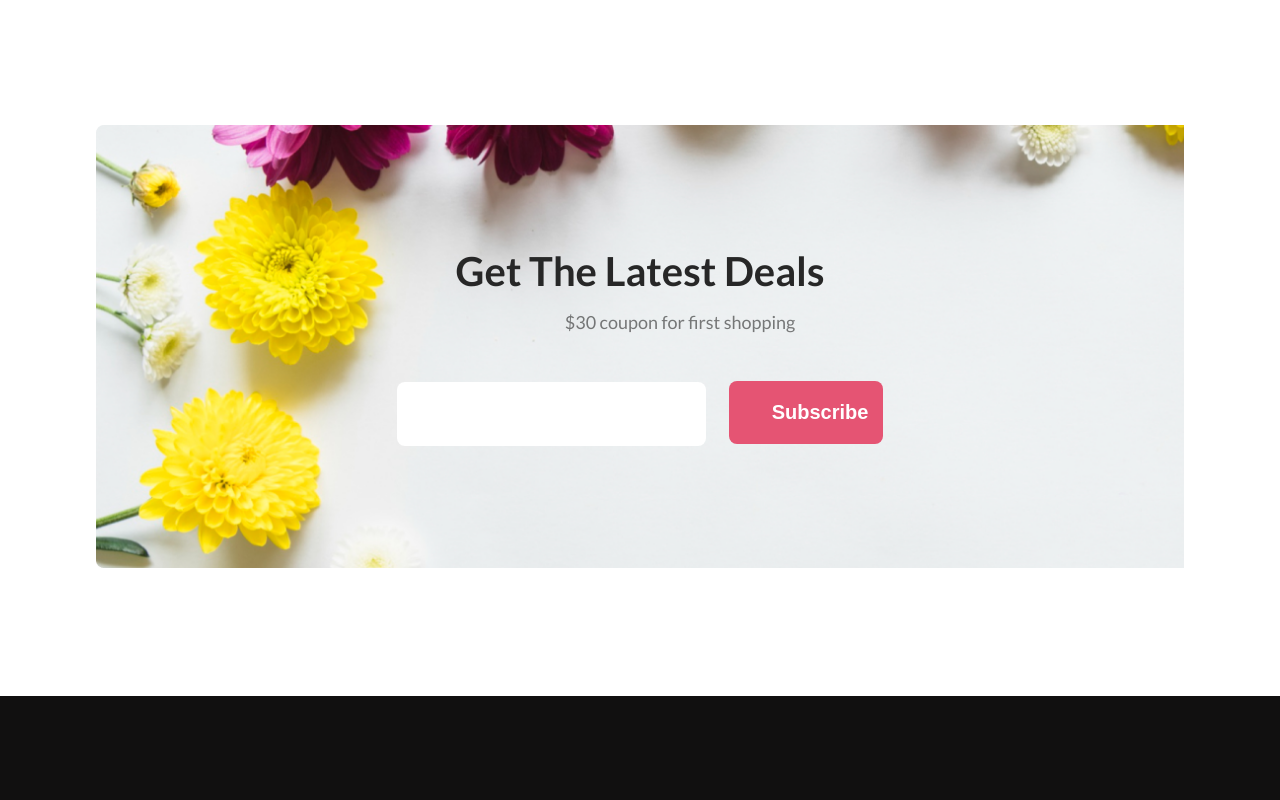
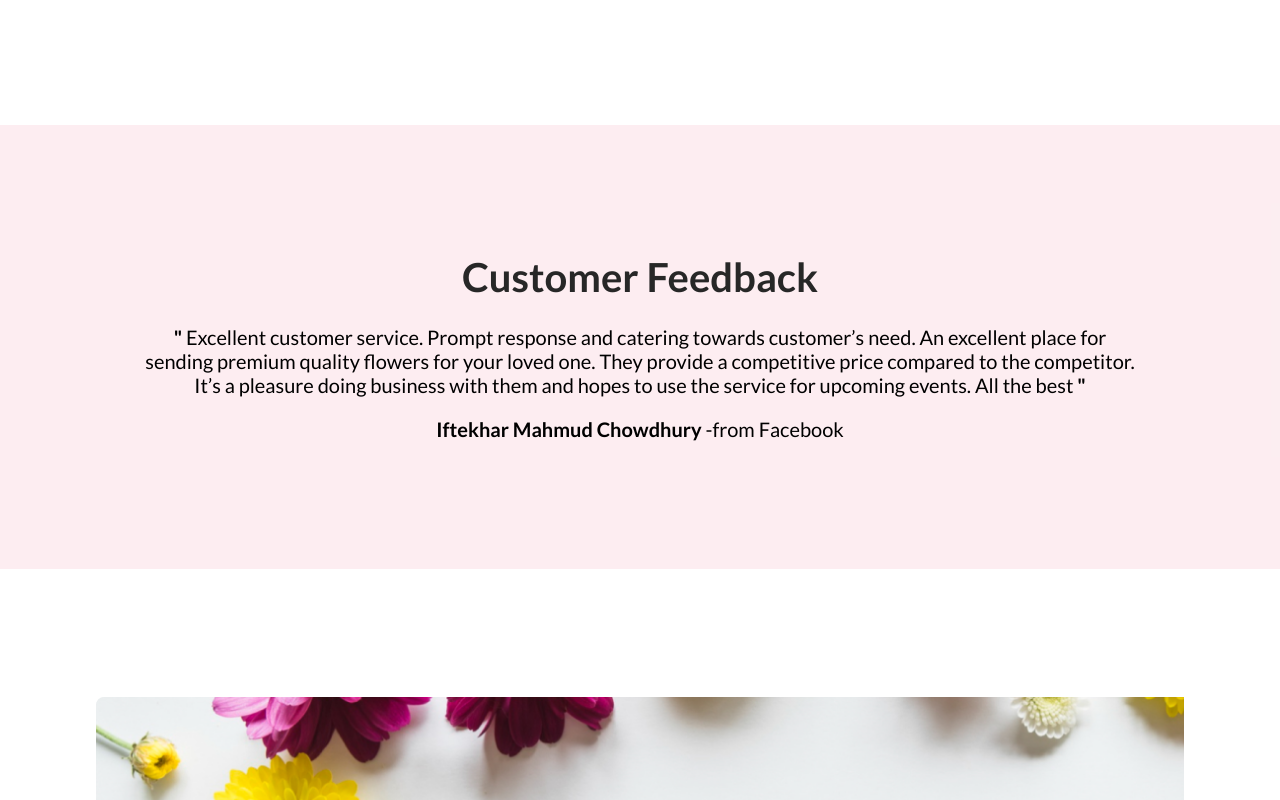
Before and after one commit to abusayem68/flower-shop-assignment, a plain HTML site: page index.html in a window 1280 px wide. Shown: the part 3100-3900 px from the top of the page. Drawn offline with Linux system fonts and the light colour scheme.

Commit message:
project completed

```diff
--- a/index.html
+++ b/index.html
@@ -162,6 +162,29 @@
         </div>
       </section>
       <!-- Instagram section end  -->
+      <!-- Customer Feedback start -->
+      <section class="customer-feedback">
+        <div class="container">
+          <div class="inner-customer-feedback">
+            <h2 class="section-title">Customer Feedback</h2>
+            <p class="feedback">
+              <span class="quote">"</span>
+              Excellent customer service. Prompt response and catering towards
+              customer’s need. An excellent place for sending premium quality
+              flowers for your loved one. They provide a competitive price
+              compared to the competitor. It’s a pleasure doing business with
+              them and hopes to use the service for upcoming events. All the
+              best
+              <span class="quote">"</span>
+            </p>
+            <p class="user">
+              <span class="user-name">Iftekhar Mahmud Chowdhury</span> -from
+              Facebook
+            </p>
+          </div>
+        </div>
+      </section>
+      <!-- Customer Feedback end -->
       <!-- latest deals start  -->
       <section class="latest-deals">
         <div class="container">
--- a/style.css
+++ b/style.css
@@ -197,10 +197,31 @@ img {
 .inner-instagram-area .images {
   gap: 24px;
 }
-
+/* customer-feedback */
+.customer-feedback {
+  padding: 128px 50px;
+  text-align: center;
+  background: #e554731a;
+}
+.inner-customer-feedback .section-title {
+  margin-bottom: 24px;
+}
+.inner-customer-feedback p {
+  font-size: 20px;
+}
+.inner-customer-feedback p .quote {
+  font-weight: bold;
+}
+.inner-customer-feedback .user {
+  margin-top: 20px;
+}
+.inner-customer-feedback .user .user-name {
+  font-weight: 700;
+}
 /* latest deals  */
 .latest-deals {
   text-align: center;
+  padding-top: 128px;
   padding-bottom: 128px;
   background-color: #ffffff;
 }
```
